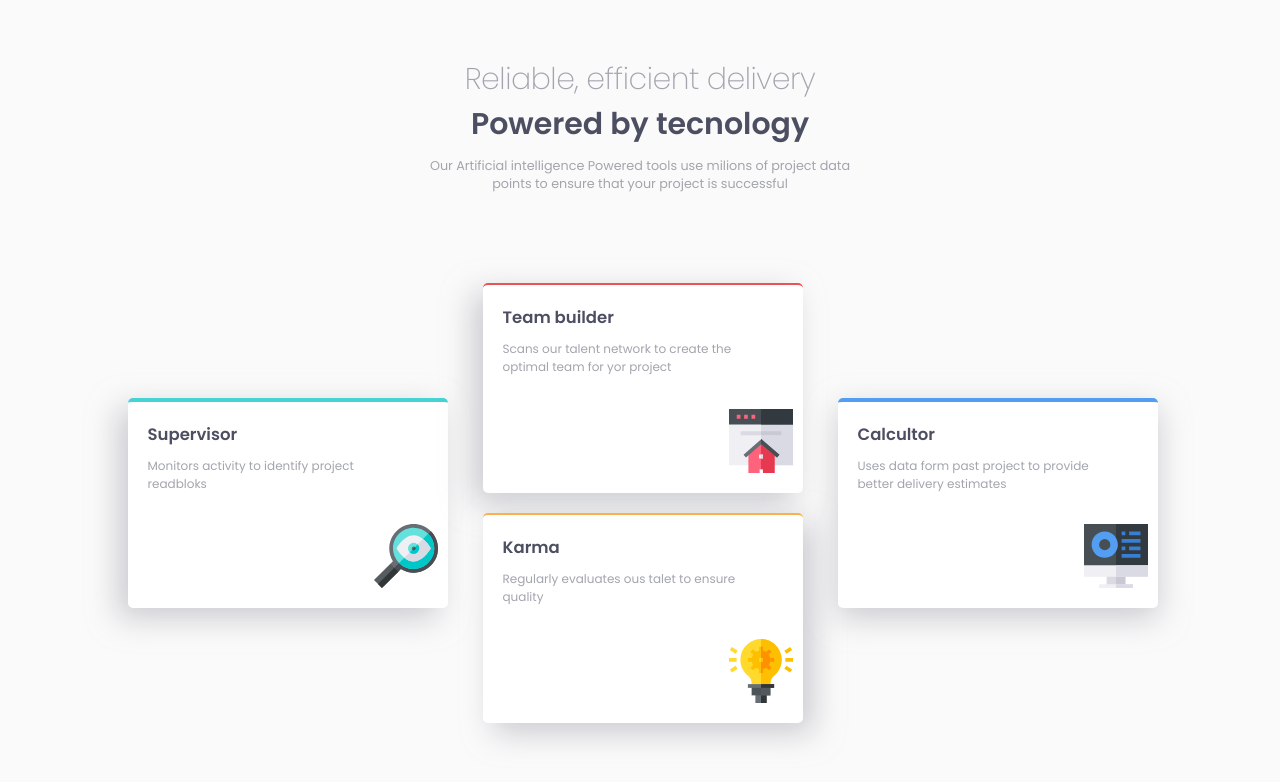
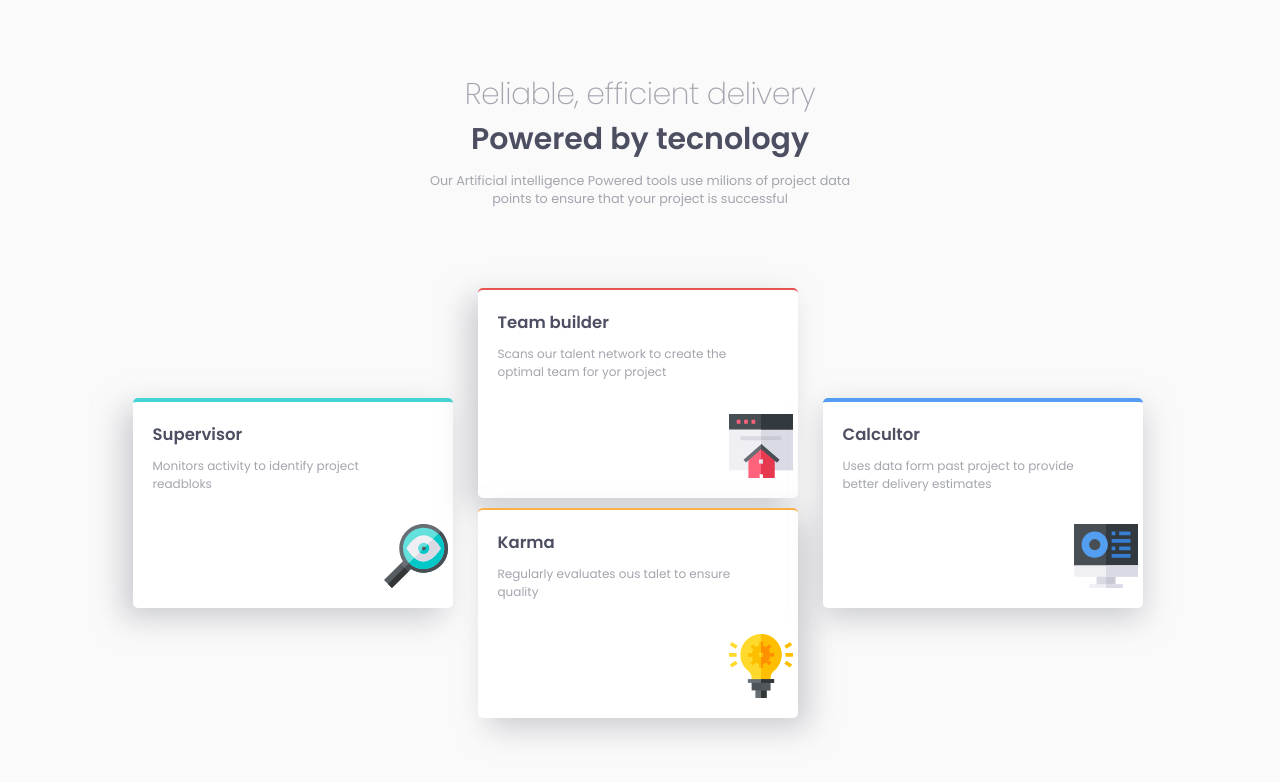
Before and after one commit to mohamed-fm/Four-card-feature-section, a plain HTML site: page index.html in a window 1280 px wide. Drawn offline with Linux system fonts and the light colour scheme.

Commit message:
Update master.css

```diff
--- a/css/master.css
+++ b/css/master.css
@@ -66,7 +66,7 @@ body{
    margin-top:70px;
 }
 .card{
-    margin: 20px;
+    margin: 10px;
 
     margin-right: 15px;
     padding: 20px;
@@ -88,7 +88,7 @@ body{
 .card img{
     position: absolute;
     bottom:20px ;
-    right: 10px;
+    right: 5px;
 }
 .first-card{
     border-top: 4px solid var(--Cyan);
```
